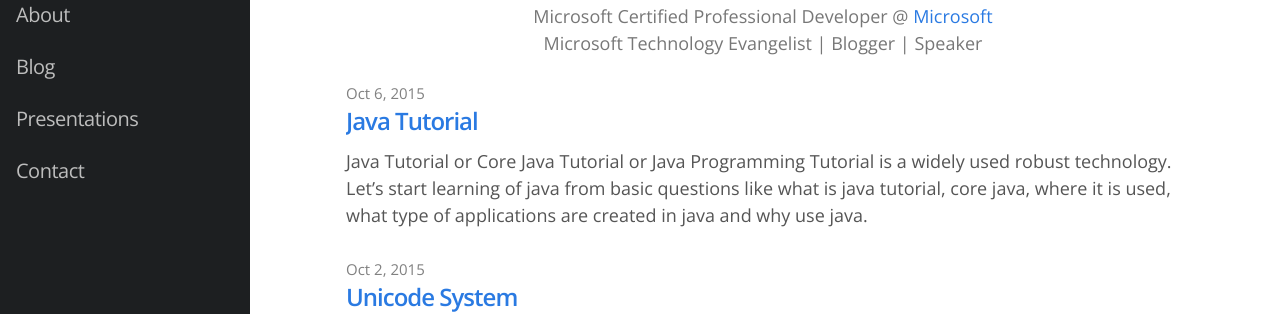
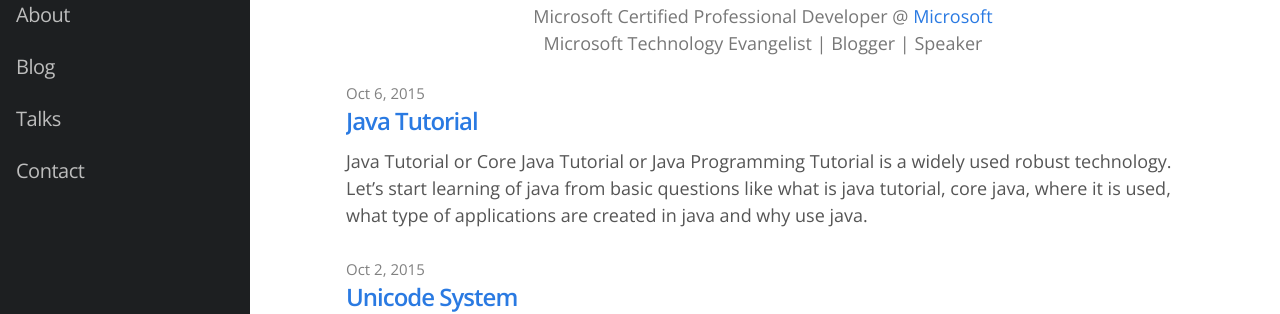
Before and after one commit to ashrafwani/ashrafwani.github.io, a Jekyll site: the page built from index.html, in a window 1280 px wide. Shown: the part 191-505 px from the top of the page. Built offline with Jekyll 4.4.1, drawn with Linux system fonts in a browser that asks for light colours; nearby versions of some CDN libraries.

Commit message:
Update header.html

```diff
--- a/_includes/header.html
+++ b/_includes/header.html
@@ -26,7 +26,7 @@
 
           <a class="page-link" href="/blog/"><span data-hover="Blog">Blog</span></a>
 
-          <a class="page-link" href="/talks/"><span data-hover="Presentations">Presentations</span>
+          <a class="page-link" href="/talks/"><span data-hover="Talks">Talks</span>
 
           <a class="page-link" href="/contact/"><span data-hover="Contact">Contact</span></a>
           <!-- .notification class for number -->
```
